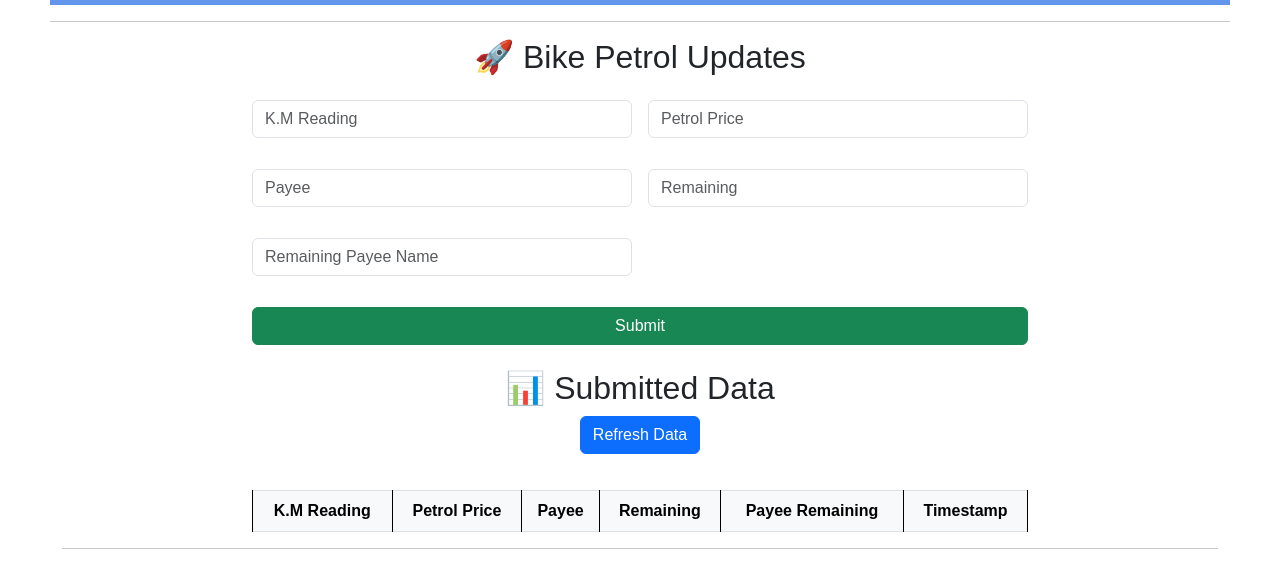
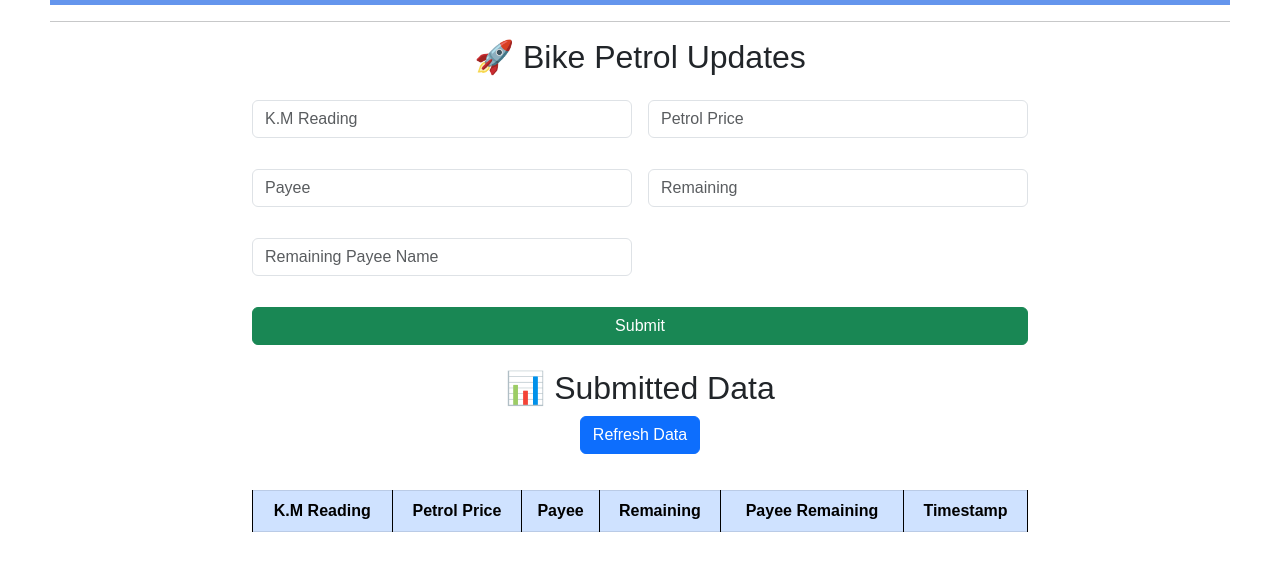
Before and after one commit to VikasPawar96k/VikasPawarProjects, a plain HTML site: page VikasPawar/Bike.html in a window 1280 px wide. Shown: the part 283-845 px from the top of the page. Drawn offline with nearby package versions, Linux system fonts and the light colour scheme; no server answers; a script that the page names is missing.

Commit message:
update of table

```diff
--- a/VikasPawar/Bike.html
+++ b/VikasPawar/Bike.html
@@ -94,12 +94,14 @@
             </div>
         </form>
 
+
        <!-- Display Data -->
 <h2 class="mt-4">📊 Submitted Data</h2>
 <button onclick="fetchData()" class="btn btn-primary mb-3">Refresh Data</button>
 
-        <table class="table table-bordered">
-            <thead class="table-light">
+<div class="table-responsive">
+    <table class="table table-bordered table-striped table-primary">
+        <thead class="bg-primary text-white">
             <tr>
                 <th>K.M Reading</th>
                 <th>Petrol Price</th>
@@ -111,6 +113,8 @@
         </thead>
         <tbody id="dataTable"></tbody>
     </table>
+</div>
+
     </div>
 
     <!-- Bootstrap Script -->
```
Lines whose indentation alone changed are shown as unchanged.
